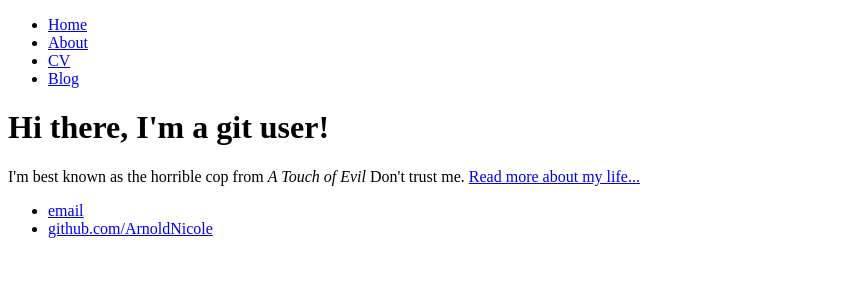
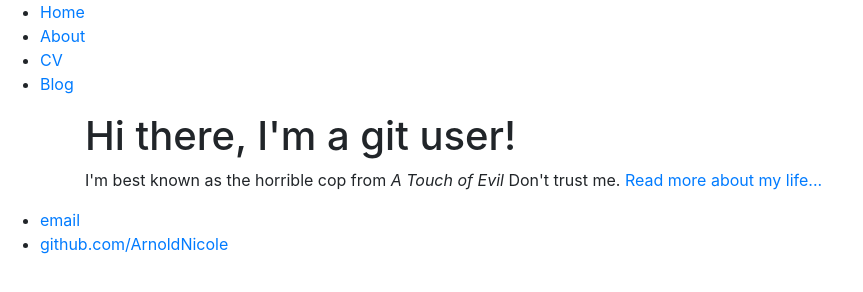
Before and after one commit to ArnoldNicole/ArnoldNicole.github.io, a plain HTML site: page index.html in a window 1280 px wide. Shown: the whole page, without its empty margins (0-863 px from the left). Drawn offline with nearby package versions, Linux system fonts and the light colour scheme.

Commit message:
Update index.html

```diff
--- a/index.html
+++ b/index.html
@@ -2,7 +2,7 @@
 <html>
 	<head>
 		<title>Arnold</title>
-		<link rel="stylesheet" src="https://stackpath.bootstrapcdn.com/bootstrap/4.4.1/css/bootstrap.min.css">
+		<link href="https://stackpath.bootstrapcdn.com/bootstrap/4.4.1/css/bootstrap.min.css" rel="stylesheet" integrity="sha384-Vkoo8x4CGsO3+Hhxv8T/Q5PaXtkKtu6ug5TOeNV6gBiFeWPGFN9MuhOf23Q9Ifjh" crossorigin="anonymous">
 	</head>
 	<body>
 		<nav>
```
